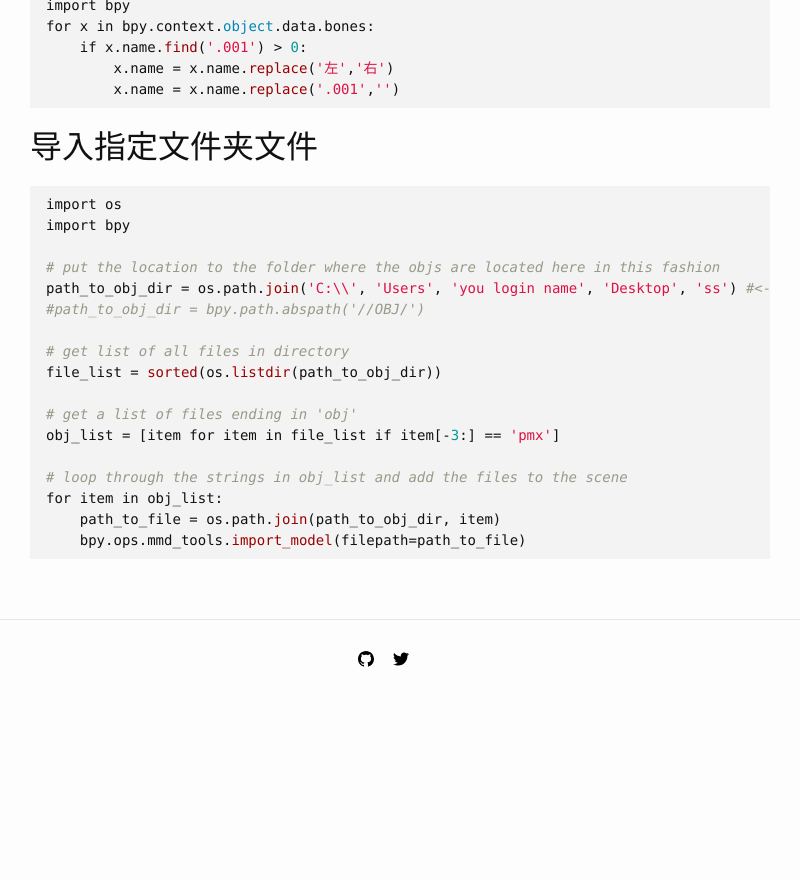
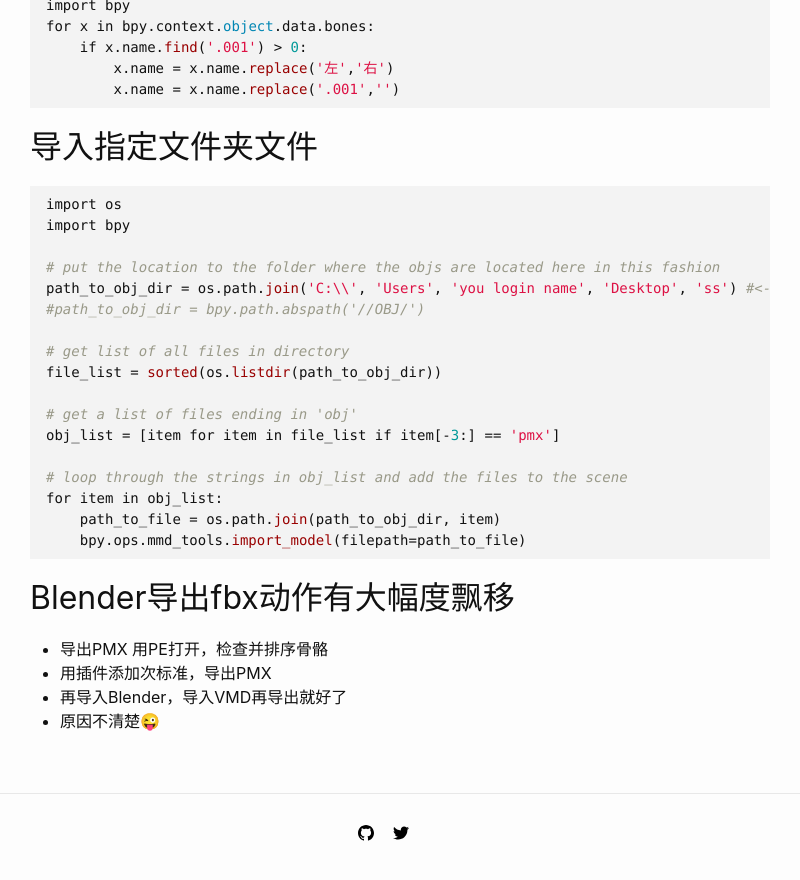
Before and after one commit to zane133/zane133.github.io, a Jekyll site: the page built from _posts/2020-02-21-mmd-bone.md, in a window 1280 px wide and 900 px high, scrolled down 1747 px. Shown: the top 880 px of the window, without its empty margins (240-1040 px from the left). Built offline with Jekyll 4.4.1, drawn with Linux system fonts in a browser that asks for light colours; nearby versions of some CDN libraries; before the commit the page ends 2473 px from its top, so only the background shows below that.

Commit message:
Update 2020-02-21-mmd-bone.md

````diff
--- a/_posts/2020-02-21-mmd-bone.md
+++ b/_posts/2020-02-21-mmd-bone.md
@@ -97,3 +97,10 @@ for item in obj_list:
     path_to_file = os.path.join(path_to_obj_dir, item)
     bpy.ops.mmd_tools.import_model(filepath=path_to_file)
 ```
+
+## Blender导出fbx动作有大幅度飘移
+
+- 导出PMX 用PE打开，检查并排序骨骼
+- 用插件添加次标准，导出PMX
+- 再导入Blender，导入VMD再导出就好了
+- 原因不清楚😜
````
